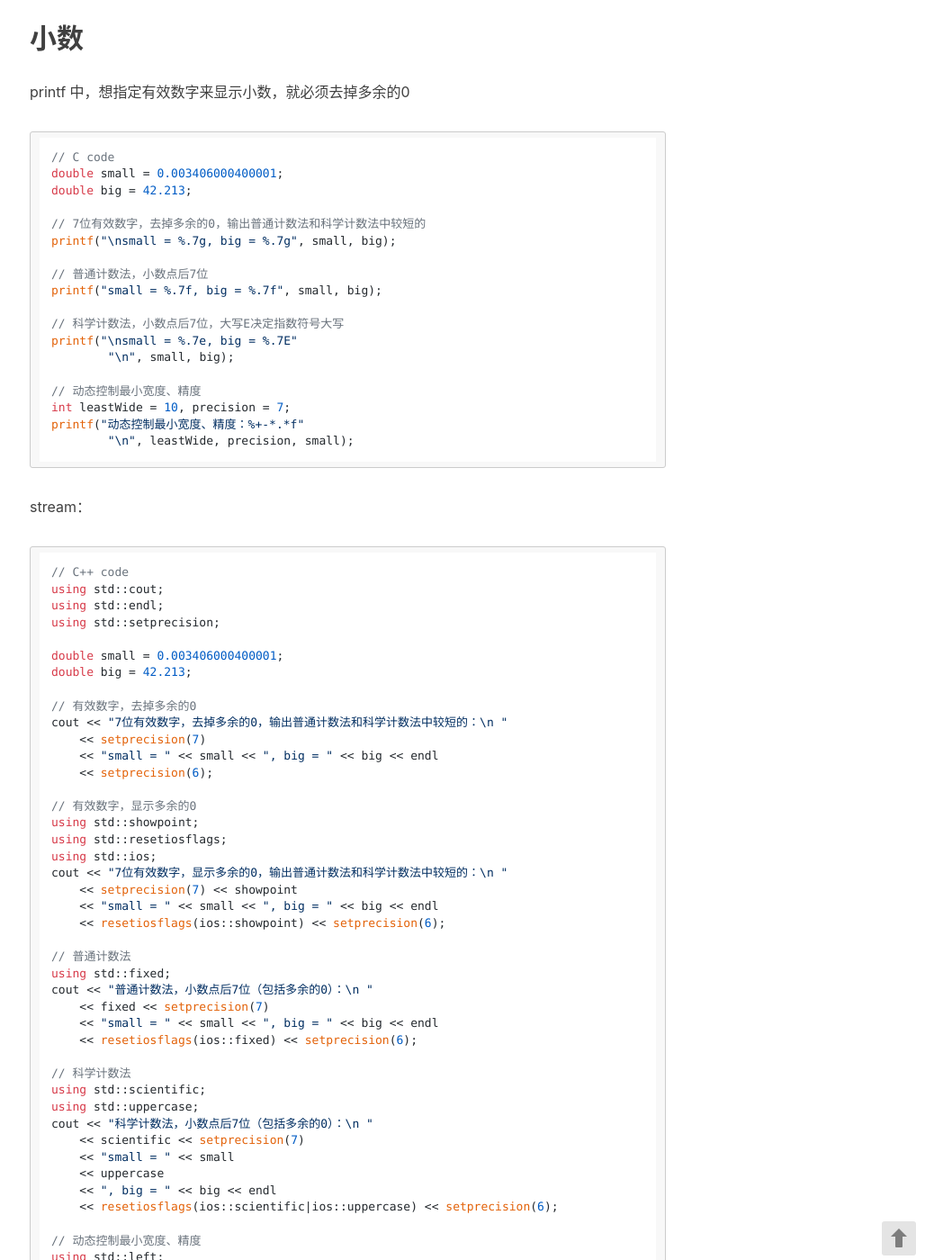
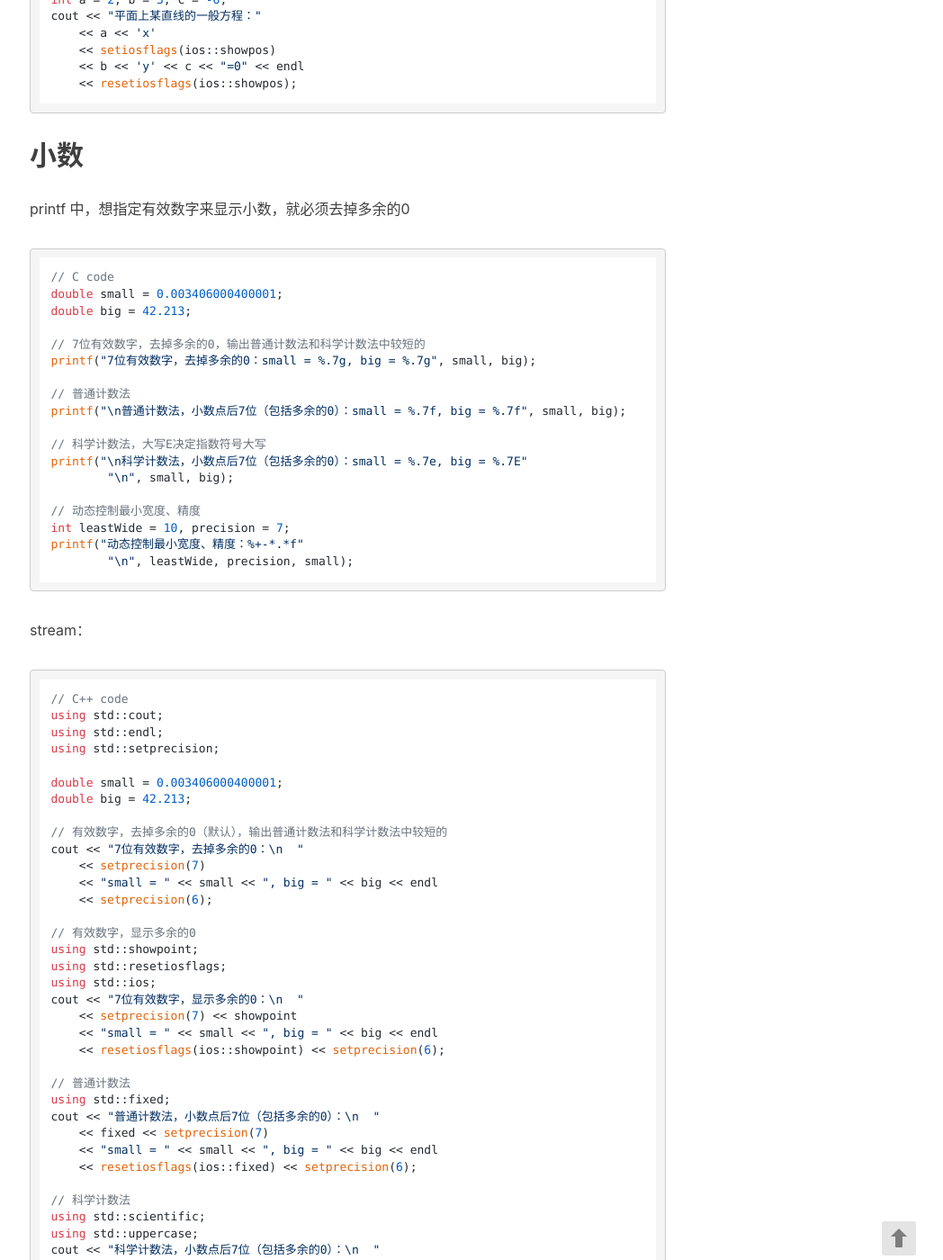
Before and after one commit to Mensu/mensu.github.io, a Jekyll site: the page built from _posts/2016-03-13-output-format-comparison-between-printf-and-stream.md, in a window 1280 px wide and 1400 px high, scrolled down 5068 px. Shown: the whole window at 90% size, without its empty margins (232-1280 px from the left). Built offline with Jekyll 4.4.1, drawn with Linux system fonts in a browser that asks for light colours; nearby versions of some CDN libraries; comment, search, counter and statistics services are not loaded; some of the changed text lies outside the part shown.

Commit message:
try removing syntax.css, update article

```diff
--- a/_includes/head.html
+++ b/_includes/head.html
@@ -16,7 +16,7 @@
 
   <link rel="stylesheet" href="{{ "/css/hux-blog.css" | prepend: site.baseurl }}">
 
-  <link rel="stylesheet" href="{{ "/css/syntax.css" | prepend: site.baseurl }}">
+  <!-- <link rel="stylesheet" href="{{ "/css/syntax.css" | prepend: site.baseurl }}"> -->
 
   <!-- Custom Fonts -->
   <!-- <link href="http://maxcdn.bootstrapcdn.com/font-awesome/4.3.0/css/font-awesome.min.css" rel="stylesheet" type="text/css"> -->
--- a/_posts/2016-03-13-output-format-comparison-between-printf-and-stream.md
+++ b/_posts/2016-03-13-output-format-comparison-between-printf-and-stream.md
@@ -206,13 +210,13 @@ double small = 0.003406000400001;
 double big = 42.213;
 
 // 7位有效数字，去掉多余的0，输出普通计数法和科学计数法中较短的
-printf("\nsmall = %.7g, big = %.7g", small, big);
+printf("7位有效数字，去掉多余的0：small = %.7g, big = %.7g", small, big);
 
-// 普通计数法，小数点后7位
-printf("small = %.7f, big = %.7f", small, big);
+// 普通计数法
+printf("\n普通计数法，小数点后7位（包括多余的0）：small = %.7f, big = %.7f", small, big);
 
-// 科学计数法，小数点后7位，大写E决定指数符号大写
-printf("\nsmall = %.7e, big = %.7E"
+// 科学计数法，大写E决定指数符号大写
+printf("\n科学计数法，小数点后7位（包括多余的0）：small = %.7e, big = %.7E"
         "\n", small, big);
 
 // 动态控制最小宽度、精度
@@ -232,8 +236,8 @@ using std::setprecision;
 double small = 0.003406000400001;
 double big = 42.213;
 
-// 有效数字，去掉多余的0
-cout << "7位有效数字，去掉多余的0，输出普通计数法和科学计数法中较短的：\n  "
+// 有效数字，去掉多余的0（默认），输出普通计数法和科学计数法中较短的
+cout << "7位有效数字，去掉多余的0：\n  "
     << setprecision(7)
     << "small = " << small << ", big = " << big << endl
     << setprecision(6);
@@ -242,7 +246,7 @@ cout << "7位有效数字，去掉多余的0，输出普通计数法和科学计
 using std::showpoint;
 using std::resetiosflags;
 using std::ios;
-cout << "7位有效数字，显示多余的0，输出普通计数法和科学计数法中较短的：\n  "
+cout << "7位有效数字，显示多余的0：\n  "
     << setprecision(7) << showpoint
     << "small = " << small << ", big = " << big << endl
     << resetiosflags(ios::showpoint) << setprecision(6);
```
Also changed, not shown: other parts of _posts/2016-03-13-output-format-comparison-between-printf-and-stream.md (+5 -1 lines).
